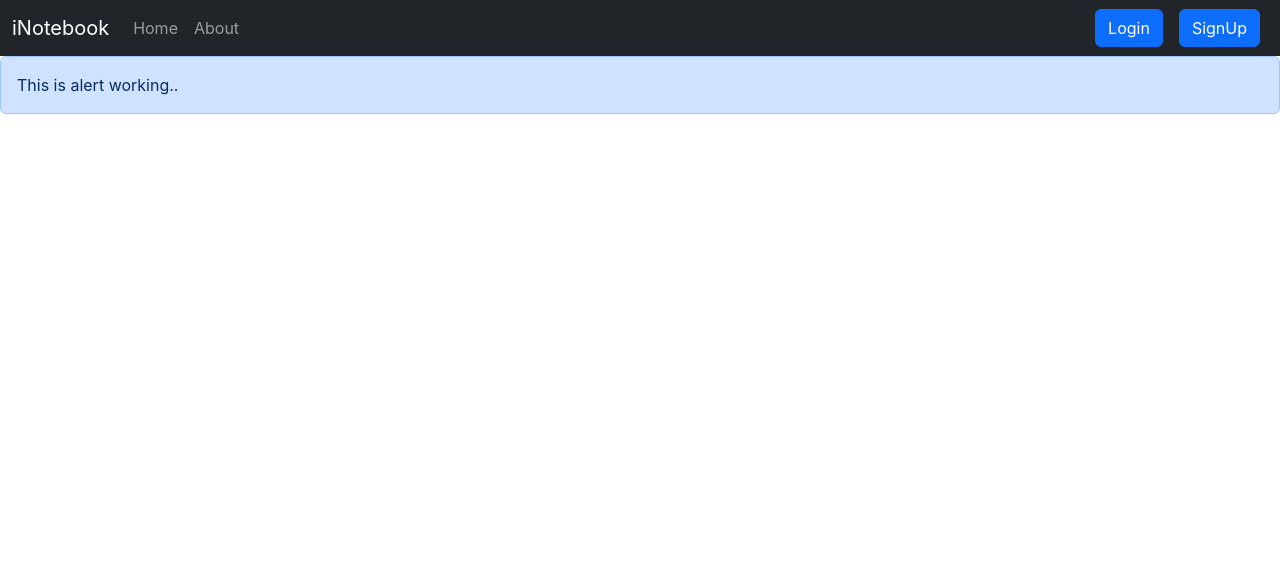
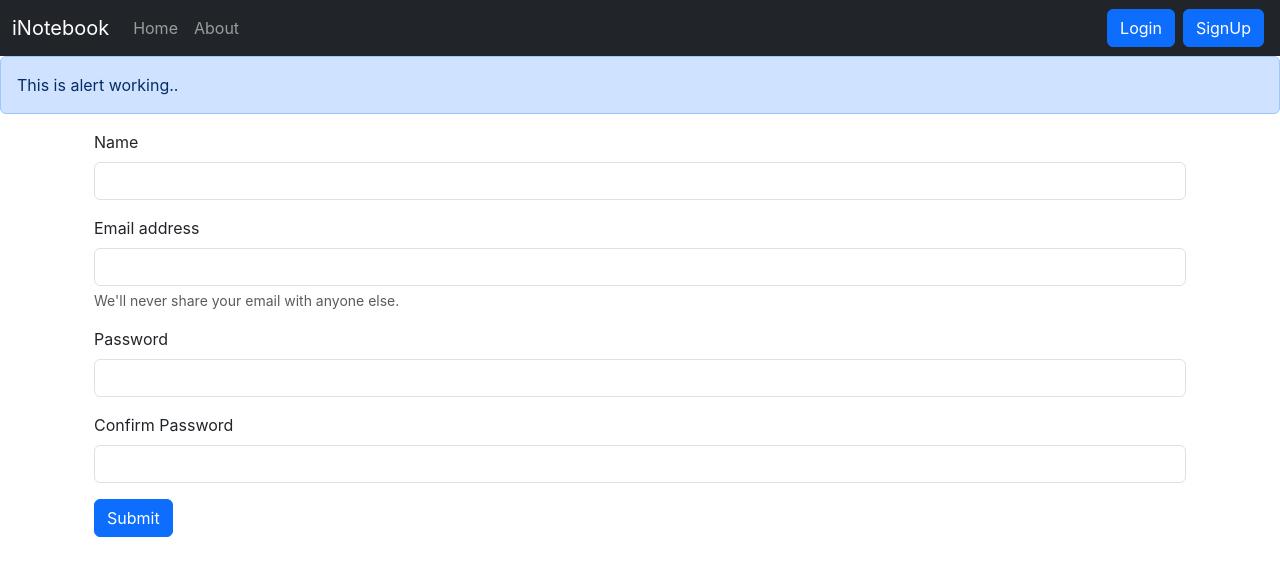
Before and after one commit to deveshpandey7/iNotebook-MERN-APP, a React (Create React App) app: page /signup in a window 1280 px wide. Shown: the top 576 px of the page. Built offline with nearby package versions, Linux system fonts and the light colour scheme.

Commit message:
added more

```diff
--- a/src/App.js
+++ b/src/App.js
@@ -5,8 +5,26 @@
 import About from "./components/About";
 import NoteState from "./context/notes/NoteState";
 import Alert from "./components/Alert";
+import Login from "./components/Login";
+import SignUp from "./components/SignUp";
+import { useState } from "react";
 
 function App() {
+  const [ alert, setAlert] = useState(null);
+
+
+  const showAlert = (message, type)=>{
+    setAlert({
+      msg: message,
+      type: type
+    })
+      setTimeout(() =>{
+        setAlert(null);
+      }, 1500)
+
+}
+
+
   return (
     <>
       <NoteState>
@@ -17,6 +35,8 @@
             <Routes>
               <Route exact path="/" element={<Home />} />
               <Route exact path="/about" element={<About />} />
+              <Route exact path="/login" element={<Login />} />
+              <Route exact path="/signup" element={<SignUp />} />
             </Routes>
           </div>
         </Router>
--- a/src/components/About.js
+++ b/src/components/About.js
@@ -1,4 +1,4 @@
-import React, { useEffect } from 'react'
+import React from 'react'
 
 
 const About = () => {
@@ -8,9 +8,7 @@
 
   return (
     <div>
-
       This is about page.
-
     </div>
   )
 }
--- a/src/components/Login.js
+++ b/src/components/Login.js
@@ -1,9 +1,49 @@
-import React from 'react'
+import React, { useState } from 'react'
+import { useNavigate } from 'react-router-dom';
 
-const Login = () => {
+const Login = (props) => {
+        const [ credentials, setCredentials ] = useState({email: "", password: ""});
+        let navigate = useNavigate();
+
+    const handleSubmit = async (e) =>{
+        e.preventDefault();
+        const response = await fetch("http://localhost:5000/api/auth/login", {
+            method: 'POST',
+            headers: {
+                "Content-Type": "application/json"
+            },
+            body: JSON.stringify({email: credentials.email, password: credentials.password})
+        });
+        const json = await response.json();
+        console.log(json);
+        if(json.success){
+          // Save the auth-token and redirect
+          localStorage.setItem('token', json.authtoken);
+          navigate("/");
+        }
+        else{
+          alert("Invalid credentials");
+        }
+    }
+
+    const onChange = (e) =>{
+      setCredentials({...credentials, [e.target.name]: e.target.value })
+  }
+
   return (
     <div>
-      I am login.
+     <form onSubmit={handleSubmit}>
+  <div className="mb-3">
+    <label htmlFor="email" className="form-label">Email address</label>
+    <input type="email" className="form-control" id="email" name="email"  value={credentials.email} onChange={onChange} aria-describedby="emailHelp"/>
+    <div id="emailHelp" className="form-text">We'll never share your email with anyone else.</div>
+  </div>
+  <div className="mb-3">
+    <label htmlFor="password" className="form-label">Password</label>
+    <input type="password" className="form-control" id="password" name="password" value={credentials.password} onChange={onChange}/>
+  </div>
+  <button type="submit" className="btn btn-primary" >Submit</button>
+</form>
     </div>
   )
 }
--- a/src/components/Navbar.js
+++ b/src/components/Navbar.js
@@ -23,8 +23,8 @@
         </li>
       </ul>
       <form className="d-flex" >
-      <Link class="btn btn-primary mx-2" to="/login" role="button">Login</Link>
-      <Link class="btn btn-primary mx-2" to="/signup" role="button">SignUp</Link>
+      <Link className="btn btn-primary mx-1" to="/login" role="button">Login</Link>
+      <Link className="btn btn-primary mx-1" to="/signup" role="button">SignUp</Link>
       </form>
     </div>
   </div>
--- a/src/components/SignUp.js
+++ b/src/components/SignUp.js
@@ -1,9 +1,58 @@
-import React from 'react'
+import React, { useState } from 'react'
+import { useNavigate } from 'react-router-dom';
+
 
 const SignUp = () => {
+    const [ credentials, setCredentials ] = useState({name: "", email: "", password: "", cpassword: ""});
+    let navigate = useNavigate();
+
+  const handleSubmit = async (e) =>{
+    e.preventDefault();
+     const {name , email, password} = credentials;
+
+    const response = await fetch("http://localhost:5000/api/auth/createuser", {
+        method: 'POST',
+        headers: {
+            "Content-Type": "application/json"
+        },
+        body: JSON.stringify({name , email, password})
+    });
+    const json = await response.json();
+    console.log(json);
+
+      // Save the auth-token and redirect
+      localStorage.setItem('token', json.authtoken);
+      navigate("/");
+
+ }
+
+    const onChange = (e) =>{
+      setCredentials({...credentials, [e.target.name]: e.target.value })
+   }
   return (
-    <div>
-      I am SignUp.
+    <div className="container">
+      <form onSubmit={handleSubmit}>
+
+    <div className="mb-3">
+      <label htmlFor="name" className="form-label">Name</label>
+      <input type="text" className="form-control" id="name" name="name" minLength={3} required onChange={onChange} aria-describedby="emailHelp"/>
+    </div>
+    <div className="mb-3">
+      <label htmlFor="email" className="form-label">Email address</label>
+      <input type="email" className="form-control" id="email" name="email" onChange={onChange} aria-describedby="emailHelp"/>
+      <div id="emailHelp" className="form-text">We'll never share your email with anyone else.</div>
+    </div>
+    <div className="mb-3">
+      <label htmlFor="password" className="form-label">Password</label>
+      <input type="password" className="form-control" id="password" name="password" minLength={5} required onChange={onChange}/>
+    </div>
+    <div className="mb-3">
+      <label htmlFor="cpassword" className="form-label">Confirm Password</label>
+      <input type="password" className="form-control" id="cpassword" name="cpassword" onChange={onChange}/>
+    </div>
+
+    <button type="submit" className="btn btn-primary">Submit</button>
+  </form>
     </div>
   )
 }
```
Also changed, not shown: 1 other file (tests, documents, lock files or other folders).
